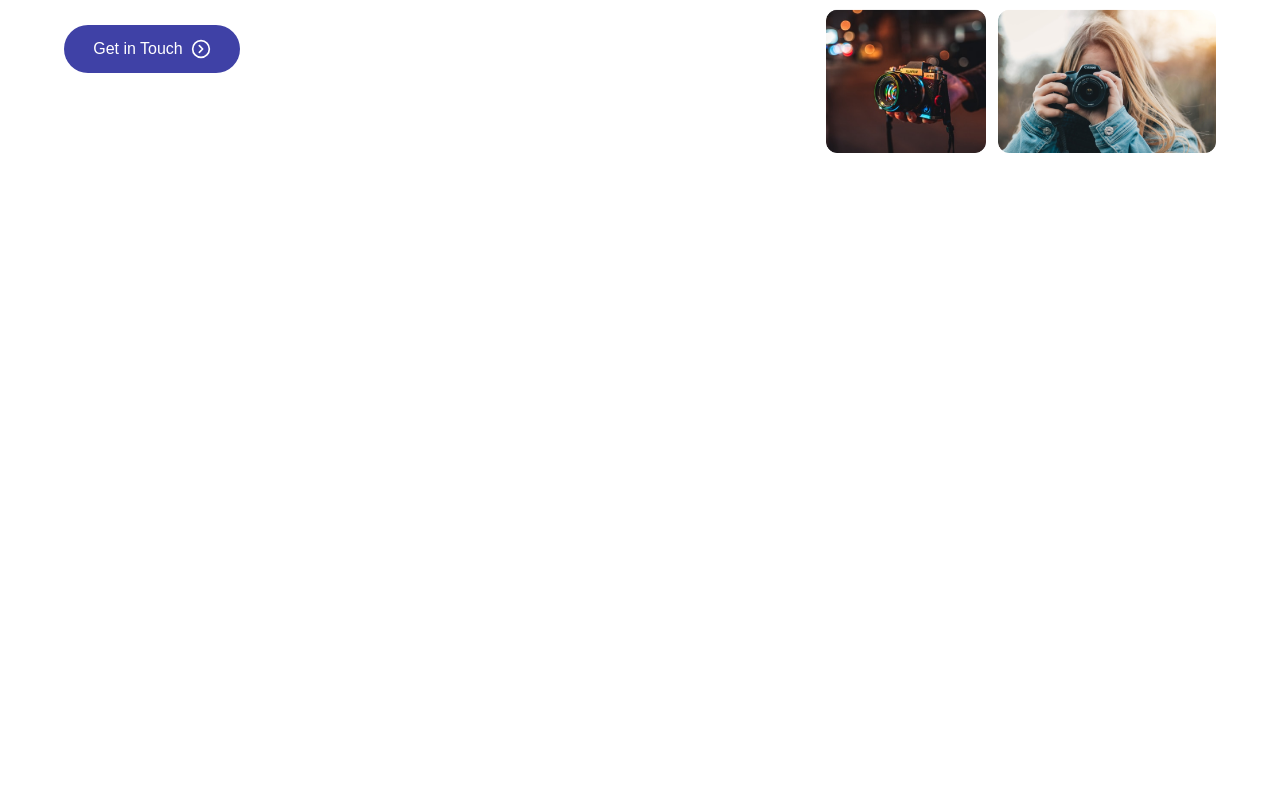
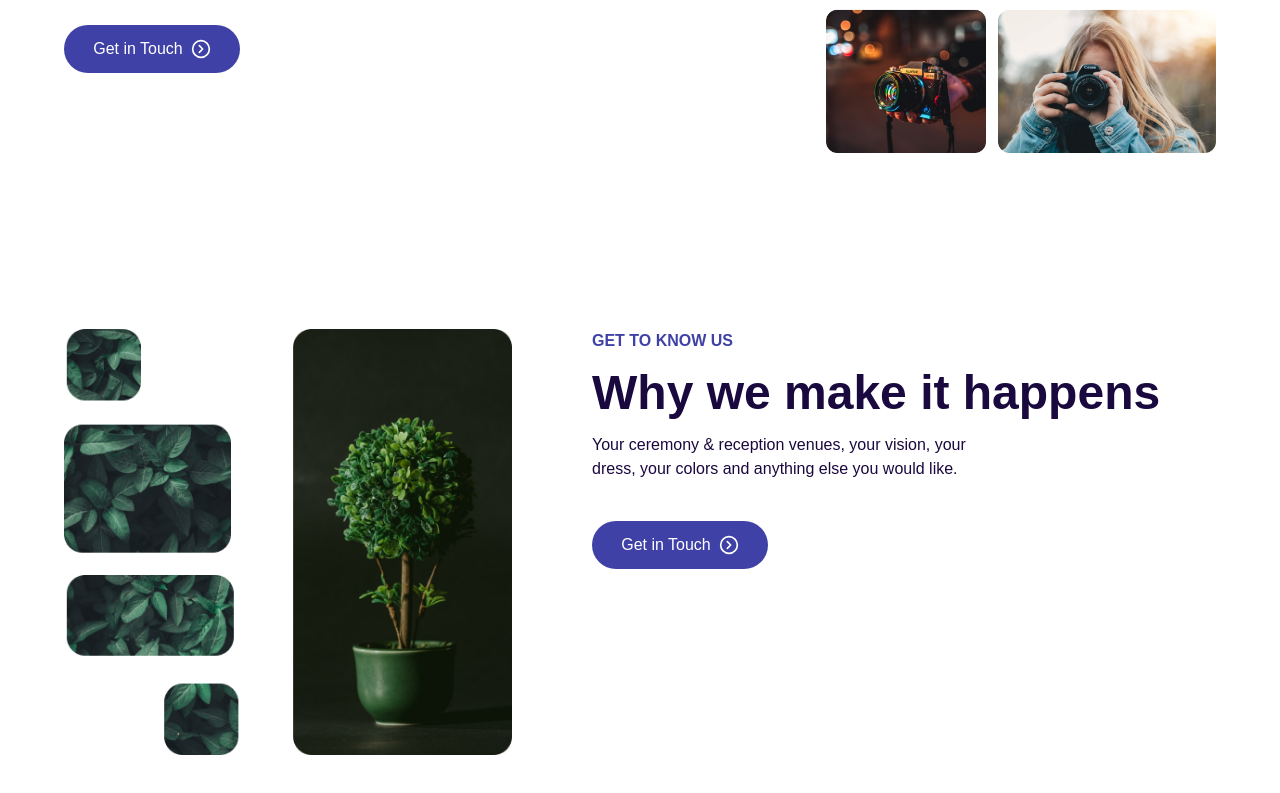
Before and after one commit to KalpitChandekar/Zoka, a Next.js app: page / in a window 1280 px wide. Shown: the part 375-1168 px from the top of the page. Before the commit the page ends 800 px from the top, so only its background shows below. Built offline with nearby package versions, Linux system fonts and the light colour scheme.

Commit message:
[feat]: create Know Us section

```diff
--- a/app/page.js
+++ b/app/page.js
@@ -1,4 +1,5 @@
 import Hero from "@/components/Hero"
+import KnowUs from "@/components/KnowUs"
 import Navbar from "@/components/Navbar"
 
 const page = () => {
@@ -6,6 +7,7 @@ const page = () => {
    <div>
     <Navbar />
     <Hero />
+    <KnowUs />
    </div>
   )
 }
--- a/components/Hero.js
+++ b/components/Hero.js
@@ -4,7 +4,7 @@ import Button from "./Button";
 const Hero = () => {
   return (
     <div className="flex my-20 max-w-6xl mx-auto">
-      <div className="mx-auto ">
+      <div className="">
         <h1 className="text-7xl font-bold">Where creative process happens</h1>
         <p className="my-8">
           Your creativity, our inspiration <br /> Whatever your story, set if
--- /dev/null
+++ b/components/KnowUs.js
@@ -0,0 +1,28 @@
+import Image from "next/image";
+import Button from "./Button";
+
+const KnowUs = () => {
+  return (
+    <div className="flex mt-44 mb-20 max-w-6xl mx-auto gap-20">
+      <div className="">
+        <Image
+          src="/knowus.png"
+          width={660}
+          height={680}
+          alt="knowus"
+          className="w-[28rem]"
+        />
+      </div>
+      <div className="">
+        <h2 className="text-secondary font-semibold">GET TO KNOW US</h2>
+        <h1 className="text-5xl font-bold my-4">Why we make it happens</h1>
+        <p className="mb-10">
+          Your ceremony & reception venues, your vision, your <br /> dress, your
+          colors and anything else you would like.
+        </p>
+        <Button />
+      </div>
+    </div>
+  );
+};
+export default KnowUs;
```
Also changed, not shown: public/knowus.png (added).
